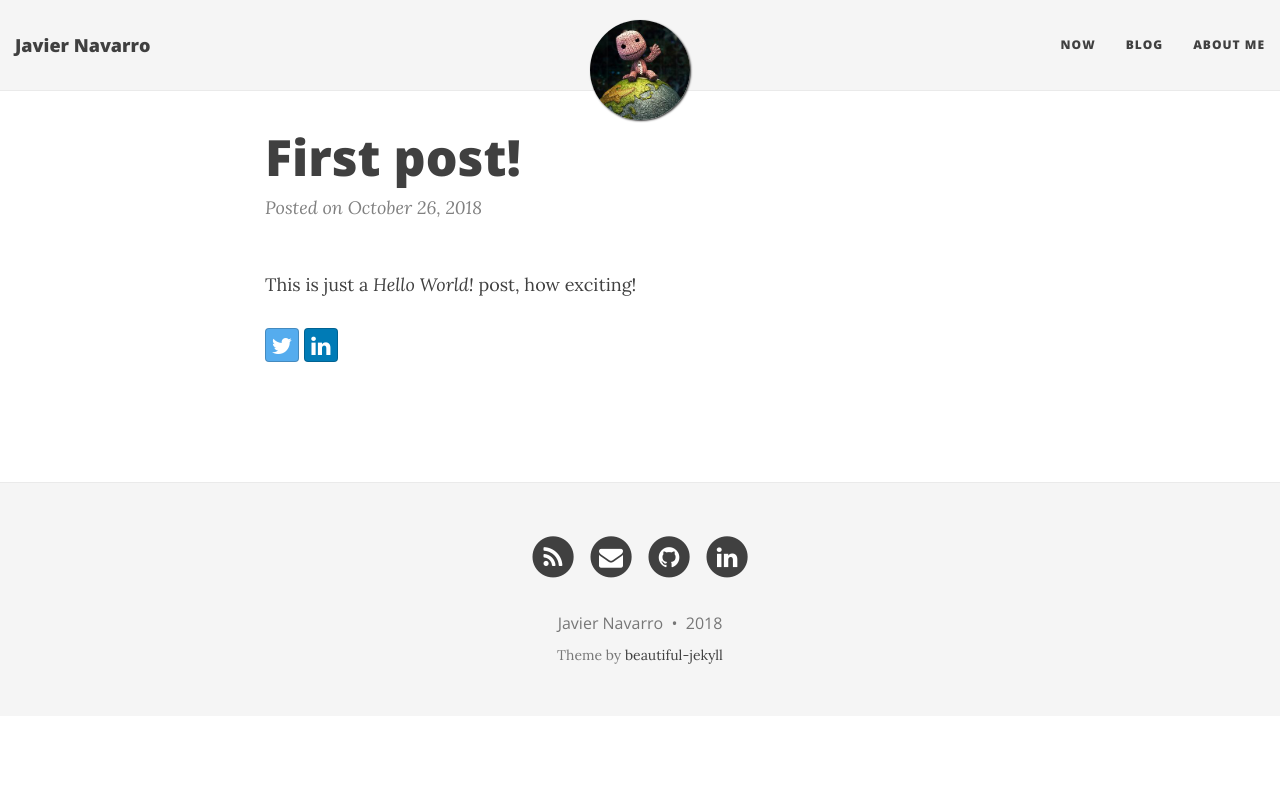
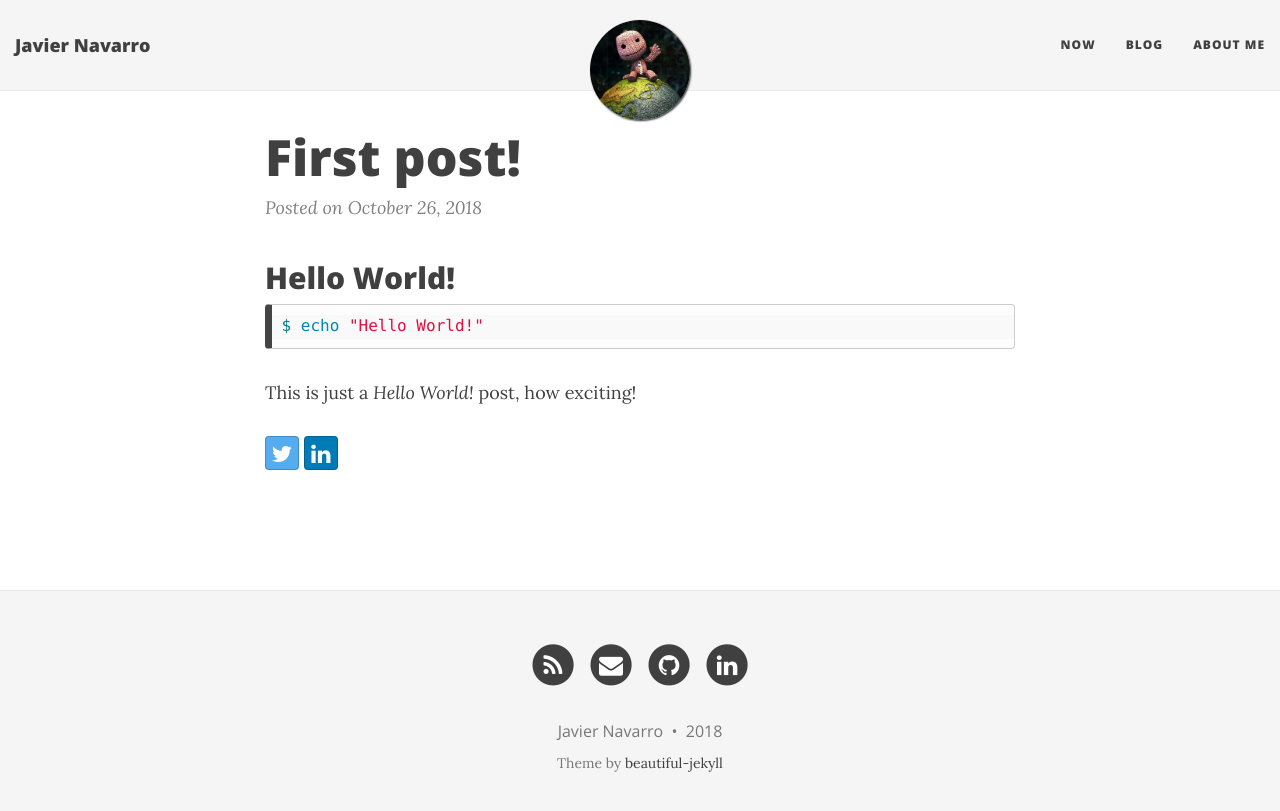
Before and after one commit to jnavarrof/jnavarrof.github.io, a Jekyll site: the page built from _posts/2018-10-26-first-post.md, in a window 1280 px wide. Shown: the top 811 px of the page. Built offline with Jekyll 4.4.1, drawn with Linux system fonts in a browser that asks for light colours; nearby versions of some CDN libraries.

Commit message:
Hello world

````diff
--- a/_posts/2018-10-26-first-post.md
+++ b/_posts/2018-10-26-first-post.md
@@ -5,4 +5,11 @@ image: /img/hello_world.jpeg
 date: 2018-10-26  +0000
 ---
 
+Hello World!
+------------
+
+```bash
+$ echo "Hello World!"
+```
+
 This is just a *Hello World!* post, how exciting!
````
